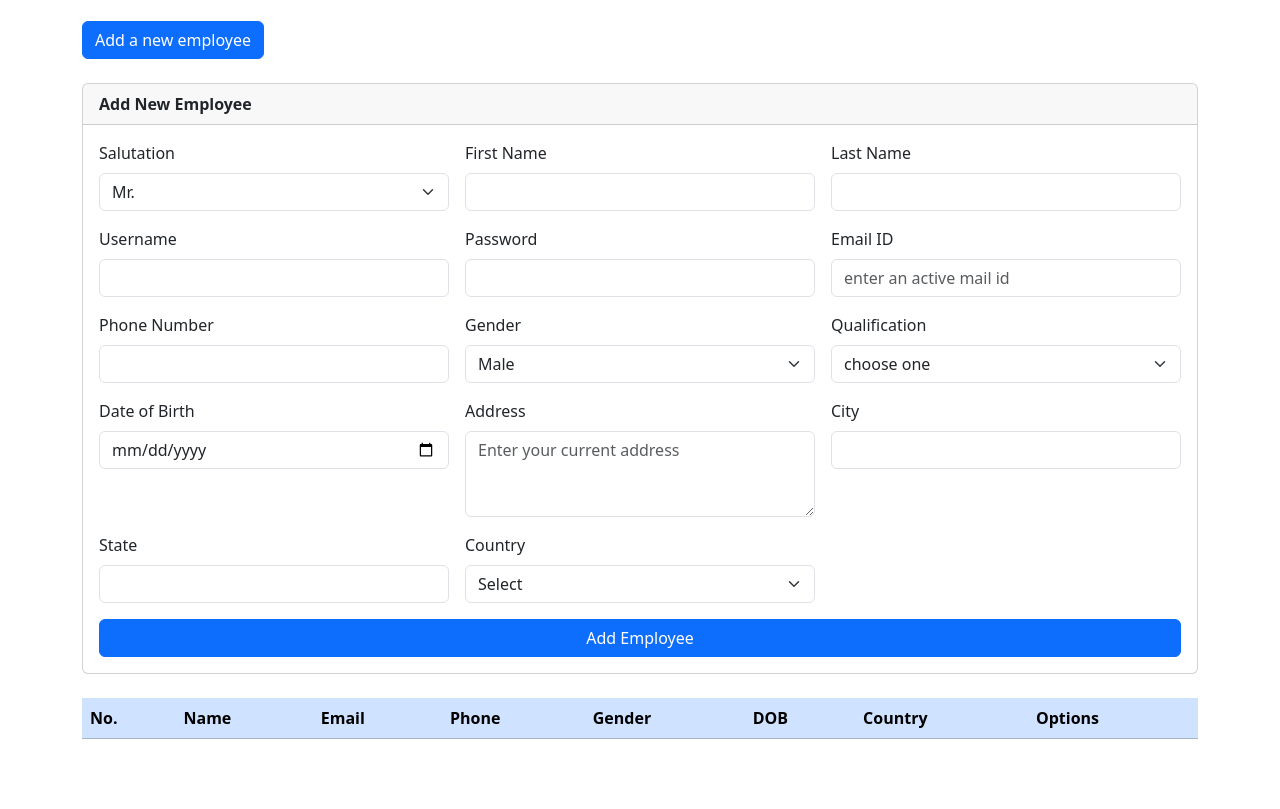
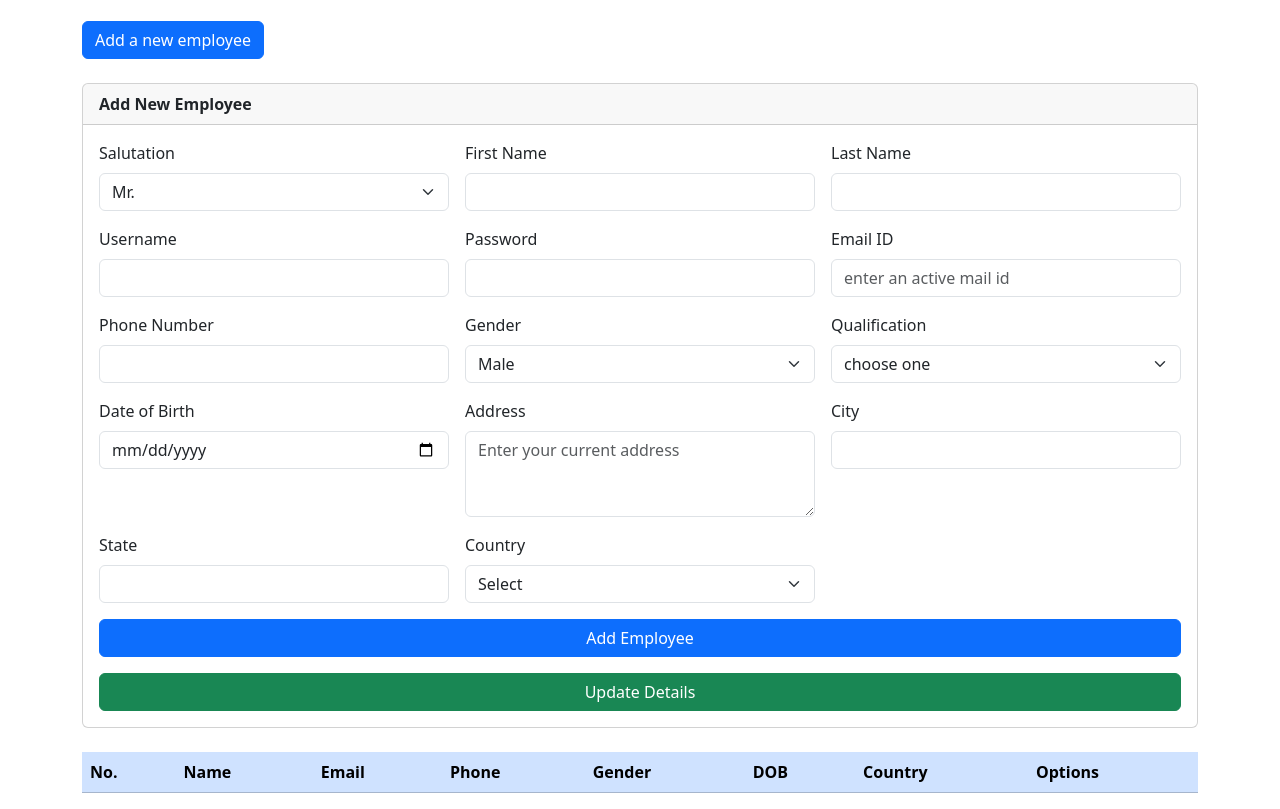
Before and after one commit to abythomas300/employee-management-system, a plain HTML site: page index.html in a window 1280 px wide. Shown: the part 73-882 px from the top of the page. Before the commit the page ends 828 px from the top, so only its background shows below. Drawn offline with nearby package versions, Linux system fonts and the light colour scheme; no server answers.

Commit message:
feat: add update button in form

```diff
--- a/index.html
+++ b/index.html
@@ -109,6 +109,10 @@
                   <div class="d-grid">
                     <button type="submit" class="btn btn-primary" onclick="fetchInputDetails()">Add Employee</button>
                   </div>
+                  <div class="d-grid">
+                    <button type="submit" class="btn btn-success" onclick="">Update Details</button>
+                  </div>
+
                 </div>
               </form>
             </div>
```
